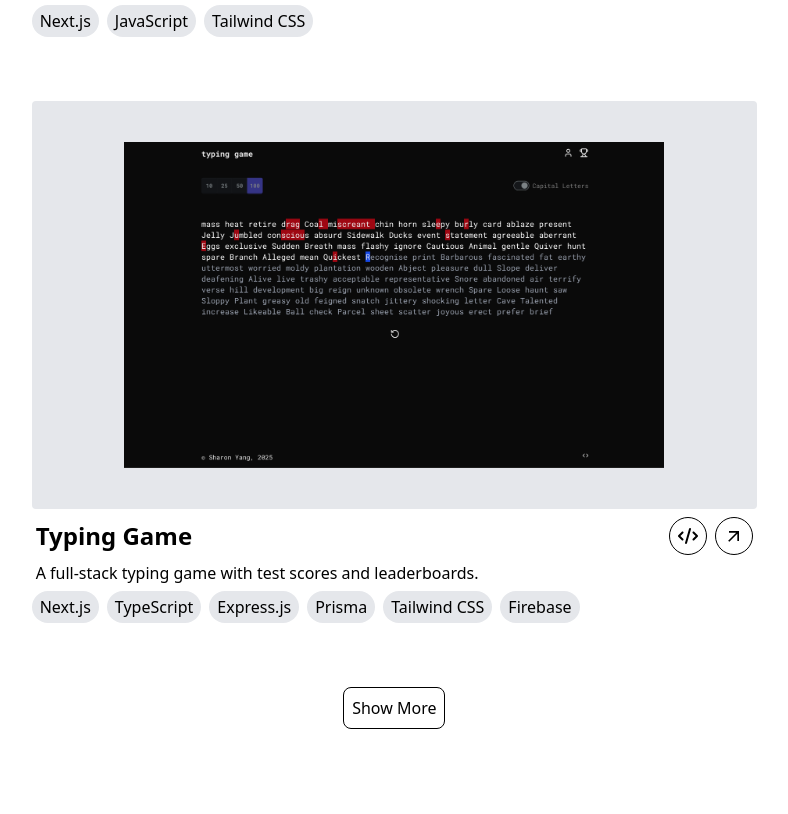
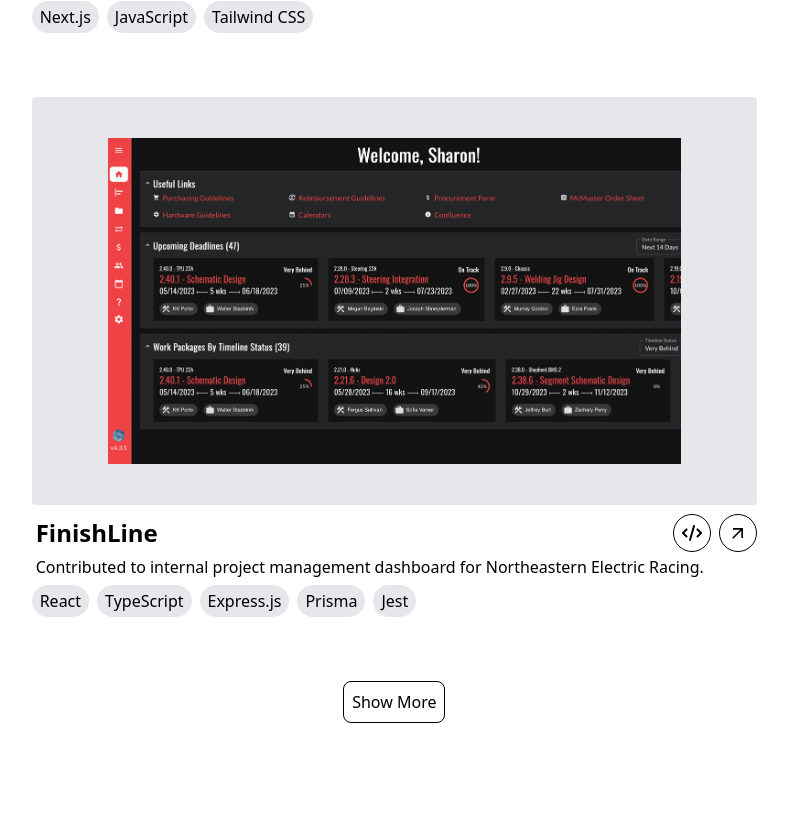
Before and after one commit to sharonyang16/sharonyang16.github.io, a Next.js app: page / in a window 1280 px wide. Shown: the part 2546-3360 px from the top of the page, without its empty margins (435-1223 px from the left). Built offline with nearby package versions, Linux system fonts and the light colour scheme.

Commit message:
adjust styling + rearrange projects

```diff
--- a/src/components/home/Projects/ProjectCard.tsx
+++ b/src/components/home/Projects/ProjectCard.tsx
@@ -26,8 +26,8 @@ const ProjectCard = ({
           )}
         </div>
       </div>
-      <div className="flex flex-col gap-2 px-1">
-        <div className="flex justify-between items-center">
+      <div className="flex flex-col gap-1 pl-1">
+        <div className="flex justify-between items-center min-h-10">
           <Typography intent="subheadding2">{title}</Typography>
           <div className="flex gap-2">
             {links?.map((link) => (
--- a/src/content/code.json
+++ b/src/content/code.json
@@ -24,6 +24,36 @@
     "thumbnail": "/assets/code/chewy-mockup.png",
     "description": "A user-friendly vet finder app. Built for and awarded 1st place at Chewy's 2023 Diversity Hackathon.",
     "technologies": ["Next.js", "JavaScript", "Tailwind CSS"]
+  },
+  {
+    "id": 4,
+    "title": "FinishLine",
+    "links": [
+      {
+        "type": "github",
+        "url": "https://github.com/Northeastern-Electric-Racing/FinishLine"
+      },
+      {
+        "type": "live",
+        "url": "https://finishlinebyner.com"
+      }
+    ],
+    "thumbnail": "/assets/code/finishline-mockup.png",
+    "description": "Contributed to internal project management dashboard for Northeastern Electric Racing.",
+    "technologies": ["React", "TypeScript", "Express.js", "Prisma", "Jest"]
+  },
+  {
+    "id": 5,
+    "title": "Image Processor",
+    "links": [
+      {
+        "type": "github",
+        "url": "https://github.com/sharonyang16/image-processing"
+      }
+    ],
+    "thumbnail": "/assets/code/image-mockup.png",
+    "description": "Image processing and manipulation app with various filters.",
+    "technologies": ["Java", "JUnit", "Java Swing"]
   },
   {
     "id": 6,
@@ -98,7 +128,6 @@
     "description": "A Korean-style Photo Booth app.",
     "technologies": ["Next.js", "TypeScript", "Tailwind CSS"]
   },
-
   {
     "id": 2,
     "title": "Timbers' Nap",
@@ -111,36 +140,5 @@
     "thumbnail": "/assets/code/timbers-mockup.png",
     "description": "3D-platformer with 3 engaging levels. ",
     "technologies": ["Unity3D", "C#"]
-  },
-
-  {
-    "id": 4,
-    "title": "FinishLine",
-    "links": [
-      {
-        "type": "github",
-        "url": ""
-      },
-      {
-        "type": "live",
-        "url": "https://finishlinebyner.com"
-      }
-    ],
-    "thumbnail": "/assets/code/finishline-mockup.png",
-    "description": "Internal project management dashboard for Northeastern Electric Racing.",
-    "technologies": ["React", "TypeScript", "Express.js", "Prisma", "Jest"]
-  },
-  {
-    "id": 5,
-    "title": "Image Processor",
-    "links": [
-      {
-        "type": "github",
-        "url": "https://github.com/sharonyang16/image-processing"
-      }
-    ],
-    "thumbnail": "/assets/code/image-mockup.png",
-    "description": "Image processing and manipulation app with various filters.",
-    "technologies": ["Java", "JUnit", "Java Swing"]
   }
 ]
```
